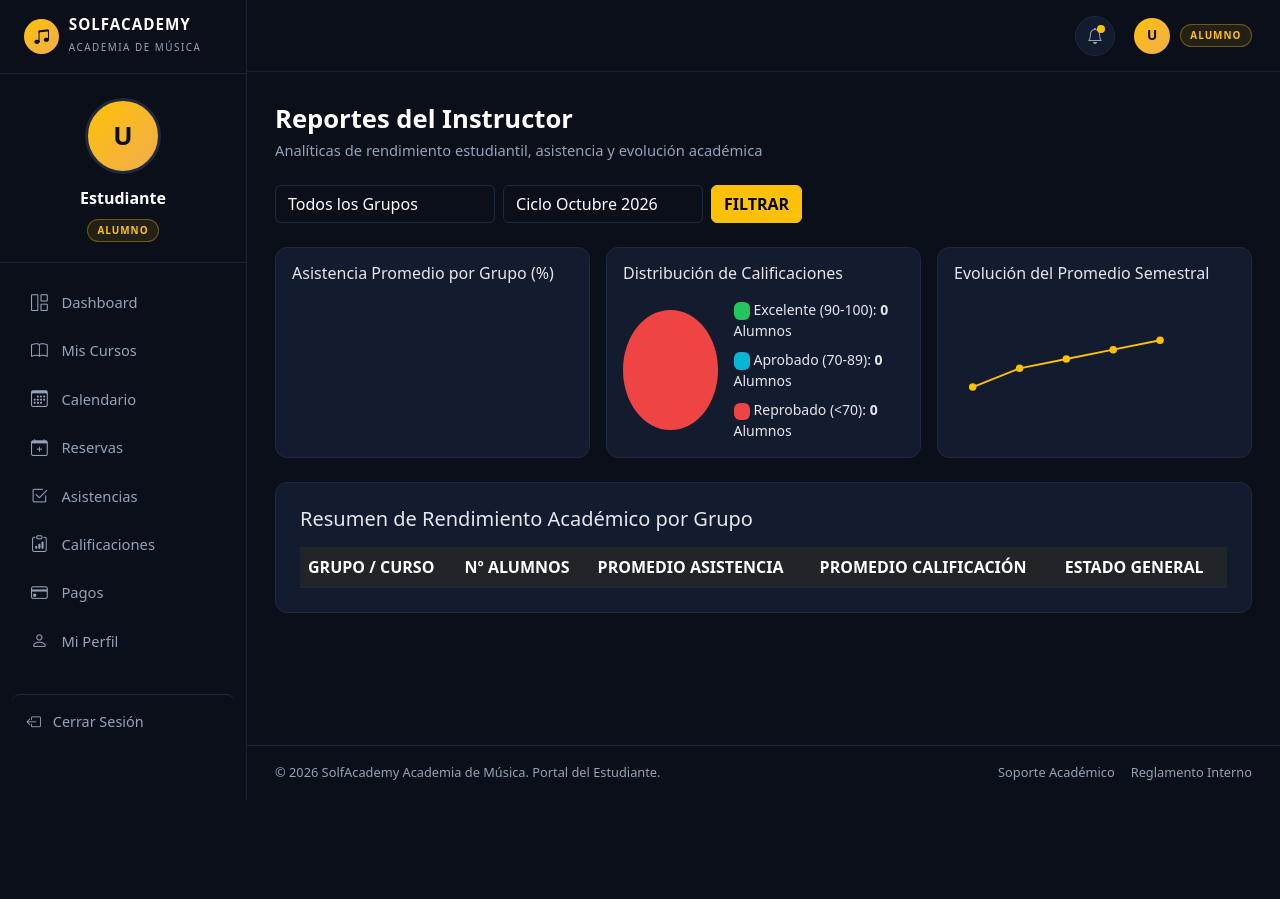
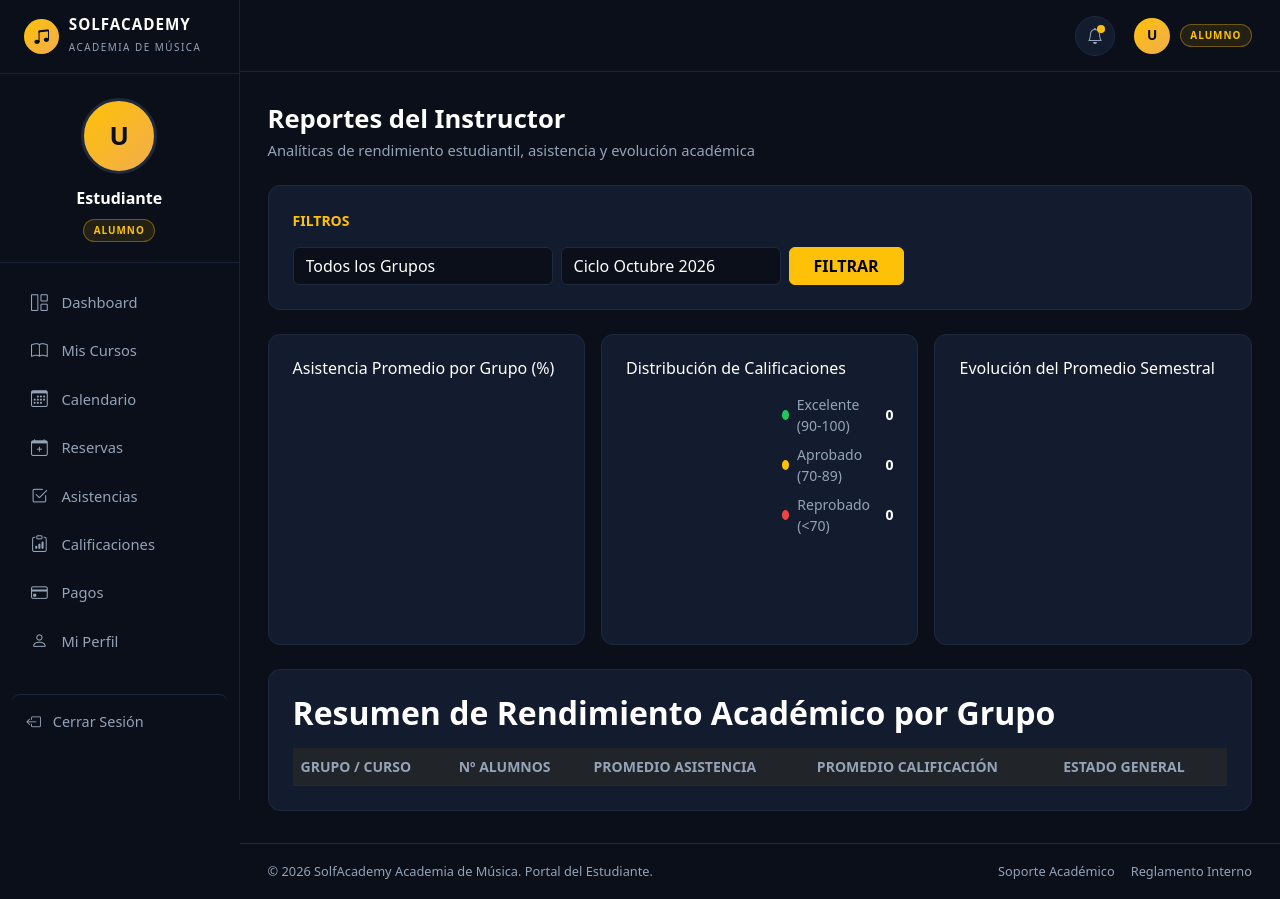
Before and after one commit to Emelydianna/solfacademy, a PHP site: template templates/instructor/reportes/index.php in a window 1280 px wide. Before the commit the page ends 800 px from the top, so only its background shows below. Run offline with PHP 8.4, Linux system fonts and the light colour scheme; the template is opened without the code that fills it, so the values that code supplies are empty; a map, chart or similar area stays blank.

Commit message:
fix: layouts

```diff
--- a/templates/instructor/layout.php
+++ b/templates/instructor/layout.php
@@ -144,5 +144,6 @@
     </div>
 
     <script src="https://cdn.jsdelivr.net/npm/bootstrap@5.3.3/dist/js/bootstrap.bundle.min.js"></script>
+    <script src="https://cdn.jsdelivr.net/npm/chart.js"></script>
 </body>
 </html>
--- a/templates/instructor/reportes/index.php
+++ b/templates/instructor/reportes/index.php
@@ -3,6 +3,7 @@ $asistenciaPorGrupo = $asistenciaPorGrupo ?? [];
 $distribucion = $distribucion ?? ['excelente'=>0,'aprobado'=>0,'reprobado'=>0];
 $resumen = $resumen ?? [];
 $evolucion = $evolucion ?? [];
+$grupos = $grupos ?? [];
 $totalDist = max(1, (int)($distribucion['excelente']??0) + (int)($distribucion['aprobado']??0) + (int)($distribucion['reprobado']??0));
 ?>
 <div class="mb-4">
@@ -10,91 +11,166 @@ $totalDist = max(1, (int)($distribucion['excelente']??0) + (int)($distribucion['
     <p class="portal-subtitle mb-0">Analíticas de rendimiento estudiantil, asistencia y evolución académica</p>
 </div>
 
-<div class="d-flex flex-wrap gap-2 align-items-center mb-4">
-    <select class="form-select" style="max-width:220px;background:#0B0F19;color:#fff;border:1px solid var(--portal-border);">
-        <option>Todos los Grupos</option>
-        <?php foreach ($grupos ?? [] as $g): ?>
-            <option><?= htmlspecialchars($g['curso']) ?></option>
-        <?php endforeach; ?>
-    </select>
-    <select class="form-select" style="max-width:200px;background:#0B0F19;color:#fff;border:1px solid var(--portal-border);">
-        <option>Ciclo Octubre 2026</option>
-    </select>
-    <button class="btn btn-warning fw-bold">FILTRAR</button>
+<div class="portal-card p-3 p-md-4 mb-4">
+    <div class="d-flex align-items-center gap-2 mb-3">
+        <span class="text-uppercase small fw-bold" style="color:#ffc107;">Filtros</span>
+    </div>
+    <div class="d-flex flex-wrap gap-2 align-items-center">
+        <select class="form-select" style="max-width:260px;background:#0B0F19;color:#fff;border:1px solid var(--portal-border);">
+            <option>Todos los Grupos</option>
+            <?php foreach ($grupos as $g): ?>
+                <option><?= htmlspecialchars($g['curso'] ?? '') ?></option>
+            <?php endforeach; ?>
+        </select>
+        <select class="form-select" style="max-width:220px;background:#0B0F19;color:#fff;border:1px solid var(--portal-border);">
+            <option>Ciclo Octubre 2026</option>
+        </select>
+        <button class="btn btn-warning fw-bold px-4">FILTRAR</button>
+    </div>
 </div>
 
 <div class="row g-3 mb-4">
     <div class="col-lg-4">
-        <div class="portal-card p-3 h-100">
-            <h6 class="mb-3">Asistencia Promedio por Grupo (%)</h6>
-            <div class="d-flex flex-column gap-2">
-                <?php foreach ($asistenciaPorGrupo as $a): ?>
-                    <div>
-                        <div class="d-flex justify-content-between small mb-1">
-                            <span><?= htmlspecialchars($a['grupo']) ?></span>
-                            <span><?= number_format((float)$a['pct'], 0) ?>%</span>
-                        </div>
-                        <div class="progress" style="height:8px;background:#1e293b;">
-                            <div class="progress-bar bg-warning" style="width:<?= min(100,(float)$a['pct']) ?>%"></div>
-                        </div>
-                    </div>
-                <?php endforeach; ?>
-            </div>
+        <div class="portal-card p-3 p-md-4 h-100">
+            <h6 class="mb-3 text-white">Asistencia Promedio por Grupo (%)</h6>
+            <canvas id="chartAsistencia" height="220"></canvas>
         </div>
     </div>
     <div class="col-lg-4">
-        <div class="portal-card p-3 h-100">
-            <h6 class="mb-3">Distribución de Calificaciones</h6>
+        <div class="portal-card p-3 p-md-4 h-100">
+            <h6 class="mb-3 text-white">Distribución de Calificaciones</h6>
             <div class="d-flex align-items-center gap-3">
-                <div style="width:120px;height:120px;border-radius:50%;background:conic-gradient(#22c55e 0 <?= ($distribucion['excelente']/$totalDist)*100 ?>%, #06b6d4 <?= ($distribucion['excelente']/$totalDist)*100 ?>% <?= (($distribucion['excelente']+$distribucion['aprobado'])/$totalDist)*100 ?>%, #ef4444 <?= (($distribucion['excelente']+$distribucion['aprobado'])/$totalDist)*100 ?>% 100%);"></div>
-                <div class="small d-flex flex-column gap-2">
-                    <div><span class="badge" style="background:#22c55e;">&nbsp;</span> Excelente (90-100): <strong><?= (int)$distribucion['excelente'] ?></strong> Alumnos</div>
-                    <div><span class="badge" style="background:#06b6d4;">&nbsp;</span> Aprobado (70-89): <strong><?= (int)$distribucion['aprobado'] ?></strong> Alumnos</div>
-                    <div><span class="badge" style="background:#ef4444;">&nbsp;</span> Reprobado (&lt;70): <strong><?= (int)$distribucion['reprobado'] ?></strong> Alumnos</div>
+                <canvas id="chartDistribucion" width="140" height="140"></canvas>
+                <div class="d-flex flex-column gap-2 small">
+                    <div class="d-flex align-items-center gap-2">
+                        <span style="width:10px;height:10px;border-radius:50%;background:#22c55e;"></span>
+                        <span style="color:#94a3b8;">Excelente (90-100)</span>
+                        <span class="ms-auto text-white fw-semibold"><?= (int)($distribucion['excelente']??0) ?></span>
+                    </div>
+                    <div class="d-flex align-items-center gap-2">
+                        <span style="width:10px;height:10px;border-radius:50%;background:#ffc107;"></span>
+                        <span style="color:#94a3b8;">Aprobado (70-89)</span>
+                        <span class="ms-auto text-white fw-semibold"><?= (int)($distribucion['aprobado']??0) ?></span>
+                    </div>
+                    <div class="d-flex align-items-center gap-2">
+                        <span style="width:10px;height:10px;border-radius:50%;background:#ef4444;"></span>
+                        <span style="color:#94a3b8;">Reprobado (&lt;70)</span>
+                        <span class="ms-auto text-white fw-semibold"><?= (int)($distribucion['reprobado']??0) ?></span>
+                    </div>
                 </div>
             </div>
         </div>
     </div>
     <div class="col-lg-4">
-        <div class="portal-card p-3 h-100">
-            <h6 class="mb-3">Evolución del Promedio Semestral</h6>
-            <svg viewBox="0 0 300 120" width="100%" height="120">
-                <polyline fill="none" stroke="#ffc107" stroke-width="2" points="20,90 70,70 120,60 170,50 220,40" />
-                <?php $pts = [[20,90],[70,70],[120,60],[170,50],[220,40]]; foreach($pts as $i=>$p): ?>
-                    <circle cx="<?= $p[0] ?>" cy="<?= $p[1] ?>" r="4" fill="#ffc107" />
-                <?php endforeach; ?>
-            </svg>
-            <div class="d-flex justify-content-between small mt-2" style="color:#94a3b8;">
-                <?php foreach ($evolucion as $e): ?><span><?= $e['mes'] ?></span><?php endforeach; ?>
-            </div>
+        <div class="portal-card p-3 p-md-4 h-100">
+            <h6 class="mb-3 text-white">Evolución del Promedio Semestral</h6>
+            <canvas id="chartEvolucion" height="220"></canvas>
         </div>
     </div>
 </div>
 
 <div class="portal-card p-3 p-md-4">
-    <h5 class="mb-3">Resumen de Rendimiento Académico por Grupo</h5>
+    <div class="d-flex align-items-center justify-content-between mb-3 flex-wrap gap-2">
+        <h2 class="portal-card-title mb-0">Resumen de Rendimiento Académico por Grupo</h2>
+    </div>
     <div class="table-responsive">
         <table class="table table-dark table-borderless align-middle mb-0">
             <thead>
                 <tr style="border-bottom:1px solid var(--portal-border);">
-                    <th>GRUPO / CURSO</th>
-                    <th>Nº ALUMNOS</th>
-                    <th>PROMEDIO ASISTENCIA</th>
-                    <th>PROMEDIO CALIFICACIÓN</th>
-                    <th>ESTADO GENERAL</th>
+                    <th class="text-uppercase small" style="color:#94a3b8;">Grupo / Curso</th>
+                    <th class="text-uppercase small" style="color:#94a3b8;">Nº Alumnos</th>
+                    <th class="text-uppercase small" style="color:#94a3b8;">Promedio Asistencia</th>
+                    <th class="text-uppercase small" style="color:#94a3b8;">Promedio Calificación</th>
+                    <th class="text-uppercase small" style="color:#94a3b8;">Estado General</th>
                 </tr>
             </thead>
             <tbody>
                 <?php foreach ($resumen as $r): ?>
                     <tr style="border-bottom:1px solid rgba(255,255,255,0.03);">
-                        <td class="fw-semibold"><?= htmlspecialchars($r['grupo']) ?></td>
-                        <td><?= (int)$r['alumnos'] ?> Alumnos</td>
-                        <td><?= number_format((float)$r['asistencia'], 1) ?>%</td>
-                        <td class="fw-bold"><?= number_format((float)$r['promedio'], 1) ?> / 10</td>
-                        <td><span class="badge bg-<?= $r['badge'] ?>"><?= htmlspecialchars($r['estado']) ?></span></td>
+                        <td class="fw-semibold text-white"><?= htmlspecialchars($r['grupo']) ?></td>
+                        <td style="color:#cbd5e1;"><?= (int)$r['alumnos'] ?> Alumnos</td>
+                        <td style="color:#cbd5e1;"><?= number_format((float)$r['asistencia'], 1) ?>%</td>
+                        <td style="color:#ffc107;font-weight:600;"><?= number_format((float)$r['promedio'], 1) ?> / 10</td>
+                        <td>
+                            <?php if (($r['badge'] ?? '') === 'success'): ?>
+                                <span class="badge" style="background:rgba(34,197,94,0.15);color:#22c55e;border:1px solid rgba(34,197,94,0.4);">• <?= htmlspecialchars($r['estado']) ?></span>
+                            <?php elseif (($r['badge'] ?? '') === 'info'): ?>
+                                <span class="badge" style="background:rgba(56,189,248,0.15);color:#38bdf8;border:1px solid rgba(56,189,248,0.4);">• <?= htmlspecialchars($r['estado']) ?></span>
+                            <?php else: ?>
+                                <span class="badge" style="background:rgba(239,68,68,0.15);color:#ef4444;border:1px solid rgba(239,68,68,0.4);">• <?= htmlspecialchars($r['estado']) ?></span>
+                            <?php endif; ?>
+                        </td>
                     </tr>
                 <?php endforeach; ?>
             </tbody>
         </table>
     </div>
 </div>
+
+<script>
+const asistenciaLabels = <?= json_encode(array_map(fn($x)=>$x['grupo'], $asistenciaPorGrupo)) ?>;
+const asistenciaData = <?= json_encode(array_map(fn($x)=>(float)$x['pct'], $asistenciaPorGrupo)) ?>;
+const distData = [<?= (int)($distribucion['excelente']??0) ?>, <?= (int)($distribucion['aprobado']??0) ?>, <?= (int)($distribucion['reprobado']??0) ?>];
+const evoLabels = <?= json_encode(array_map(fn($x)=>$x['mes'], $evolucion)) ?>;
+const evoData = <?= json_encode(array_map(fn($x)=>(float)$x['promedio'], $evolucion)) ?>;
+
+new Chart(document.getElementById('chartAsistencia'), {
+    type: 'bar',
+    data: {
+        labels: asistenciaLabels,
+        datasets: [{
+            data: asistenciaData,
+            backgroundColor: asistenciaData.map((v,i)=> i===0 ? '#ffc107' : 'rgba(148,163,184,0.4)'),
+            borderRadius: 6,
+            maxBarThickness: 28
+        }]
+    },
+    options: {
+        plugins: { legend: { display: false } },
+        scales: {
+            x: { ticks: { color: '#94a3b8' }, grid: { display: false } },
+            y: { beginAtZero: true, max: 100, ticks: { color: '#94a3b8', callback: v=>v+'%' }, grid: { color: 'rgba(148,163,184,0.1)' } }
+        }
+    }
+});
+
+new Chart(document.getElementById('chartDistribucion'), {
+    type: 'doughnut',
+    data: {
+        labels: ['Excelente','Aprobado','Reprobado'],
+        datasets: [{
+            data: distData,
+            backgroundColor: ['#22c55e','#ffc107','#ef4444'],
+            borderWidth: 0
+        }]
+    },
+    options: {
+        cutout: '70%',
+        plugins: { legend: { display: false } }
+    }
+});
+
+new Chart(document.getElementById('chartEvolucion'), {
+    type: 'line',
+    data: {
+        labels: evoLabels,
+        datasets: [{
+            data: evoData,
+            borderColor: '#ffc107',
+            backgroundColor: 'rgba(255,193,7,0.2)',
+            tension: 0.4,
+            pointBackgroundColor: '#fff',
+            pointBorderColor: '#ffc107',
+            pointRadius: 4,
+            fill: false
+        }]
+    },
+    options: {
+        plugins: { legend: { display: false } },
+        scales: {
+            x: { ticks: { color: '#94a3b8' }, grid: { color: 'rgba(148,163,184,0.08)' } },
+            y: { min: 7, max: 10, ticks: { color: '#94a3b8' }, grid: { color: 'rgba(148,163,184,0.08)' } }
+        }
+    }
+});
+</script>
```
